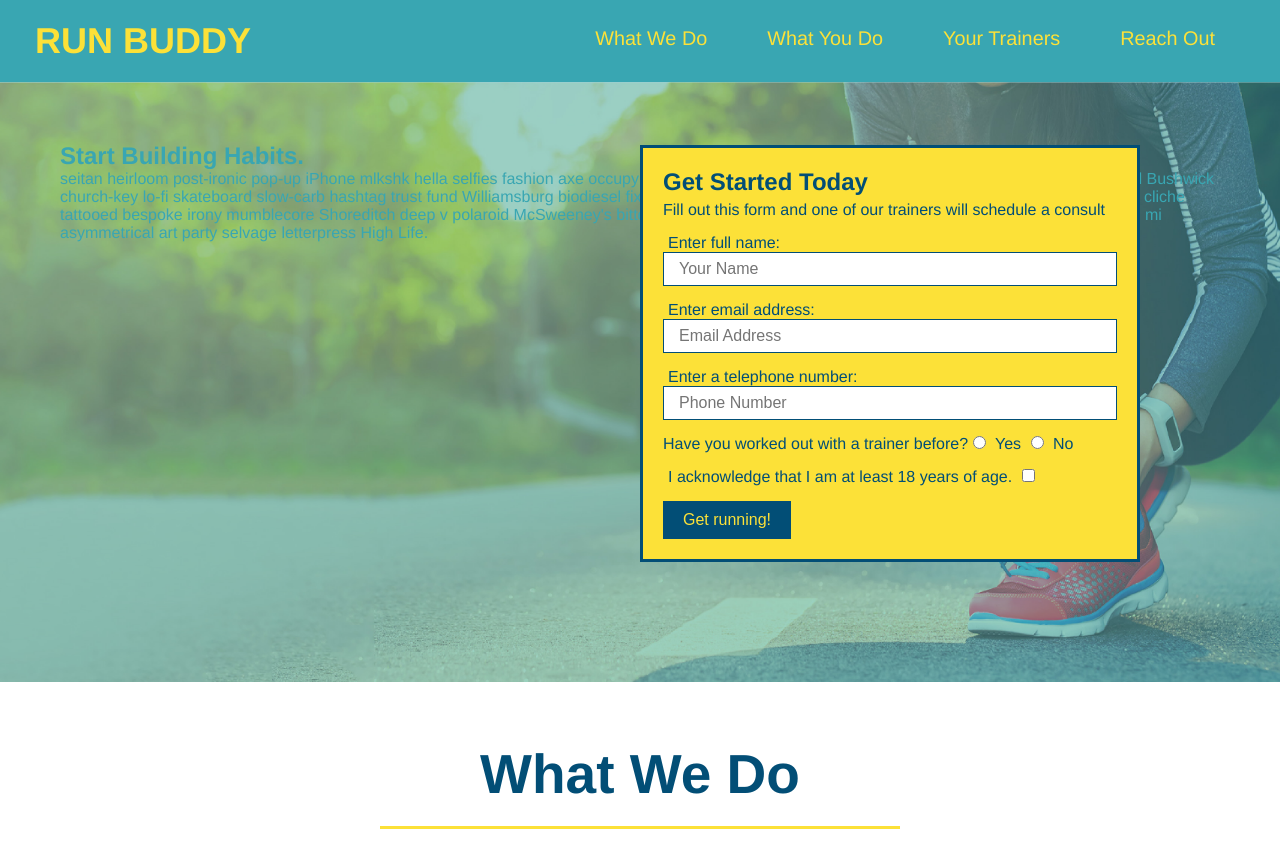
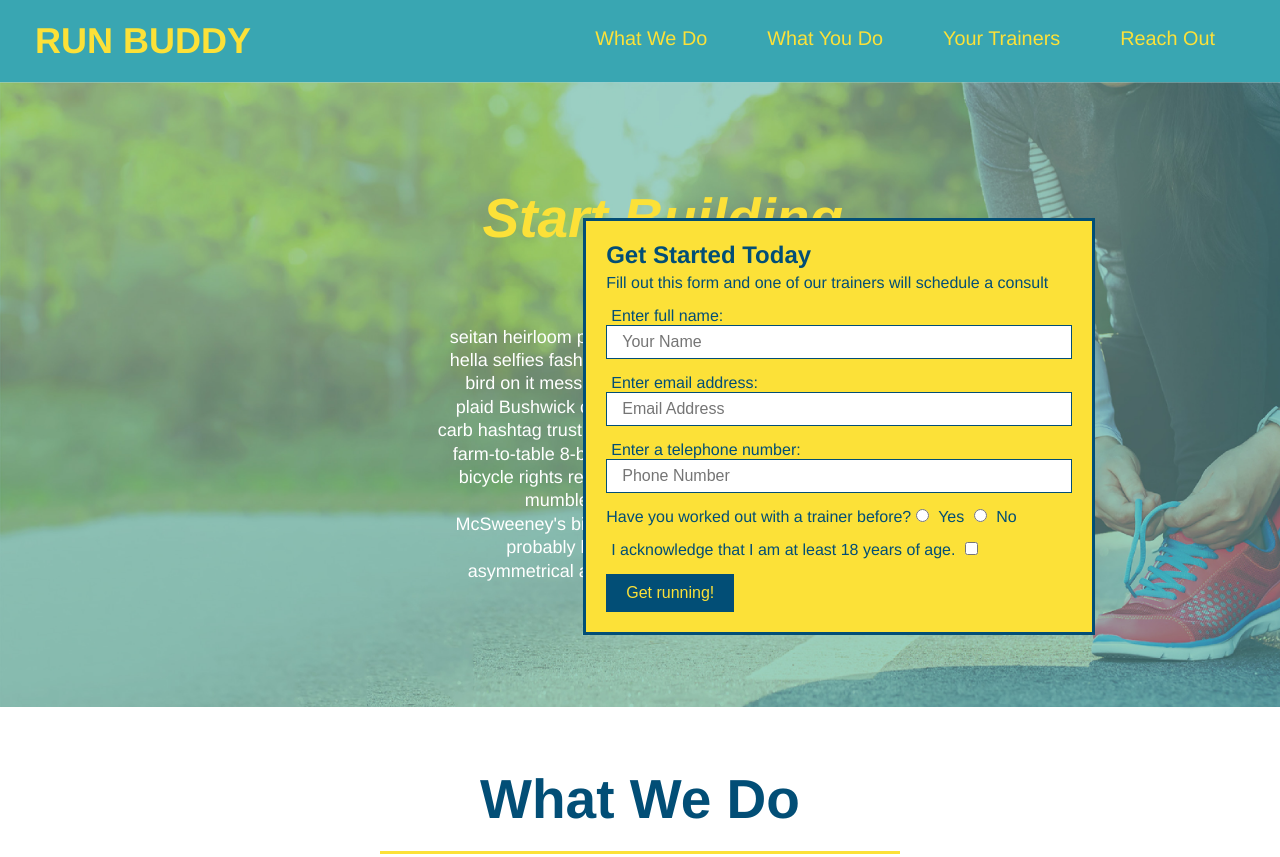
Before and after one commit to nathanhelms/run-buddy, a plain HTML site: page index.html in a window 1280 px wide. Shown: the top 857 px of the page. Drawn offline with Linux system fonts and the light colour scheme.

Commit message:
add flexbox to the hero

```diff
--- a/assets/css/style.css
+++ b/assets/css/style.css
@@ -53,17 +53,18 @@ footer {
   background: #fce138;
   width: 100%;
   padding: 40px 35px;
+  display: flex;
+  justify-content: space-between;
+  flex-wrap: wrap;
 }
 
 footer h2 {
-  display: inline;
   color: #024e76;
   font-size: 30px;
   margin: 0;
 }
 
 footer div {
-  float: right;
   line-height: 1.5;
   text-align: right;
 }
@@ -79,11 +80,27 @@ section {
 /* Hero Style Start */
 .hero {
   background-image: url('../images/hero-bg.jpg');
-  height: 600px;
   background-size: cover;
-  background-position: center;
-  position: relative;
+  display: flex;
+  justify-content: center;
+  flex-wrap: wrap;
 }
+
+.hero-cta {
+  width: 35%;
+  text-align: right;
+  margin: 3.5%;
+  color: #fff;
+  font-size: 18px;
+  line-height: 1.3;
+}
+
+.hero-cta h2 {
+  font-style: italic;
+  font-size: 55px;
+  color: #fce138;
+}
+
 /* Hero Style End */
 
 .hero-form {
@@ -95,6 +112,8 @@ section {
   position: absolute;
   bottom: 120px;
   right: 140px;
+  width: 40%;
+  margin: 3.5%;
 }
 
 .hero-form h3 {
--- a/index.html
+++ b/index.html
@@ -38,7 +38,7 @@
 
   <!-- hero/jumbotron -->
   <section class="hero">
-    <div class=hero=cta">
+    <div class="hero-cta">
       <h2>Start Building Habits.</h2>
       <p>seitan heirloom post-ironic pop-up iPhone mlkshk hella selfies fashion axe occupy readymade put a bird on it messenger bag Wes Anderson Schlitz plaid Bushwick church-key lo-fi skateboard slow-carb hashtag trust fund Williamsburg biodiesel fixie farm-to-table 8-bit banjo XOXO Banksy chillwave bicycle rights retro cliche tattooed bespoke irony mumblecore Shoreditch deep v polaroid McSweeney's bitters cray gentrify tofu Marfa you probably haven't heard of them yr banh mi asymmetrical art party selvage letterpress High Life.</p>
     </div>
```
